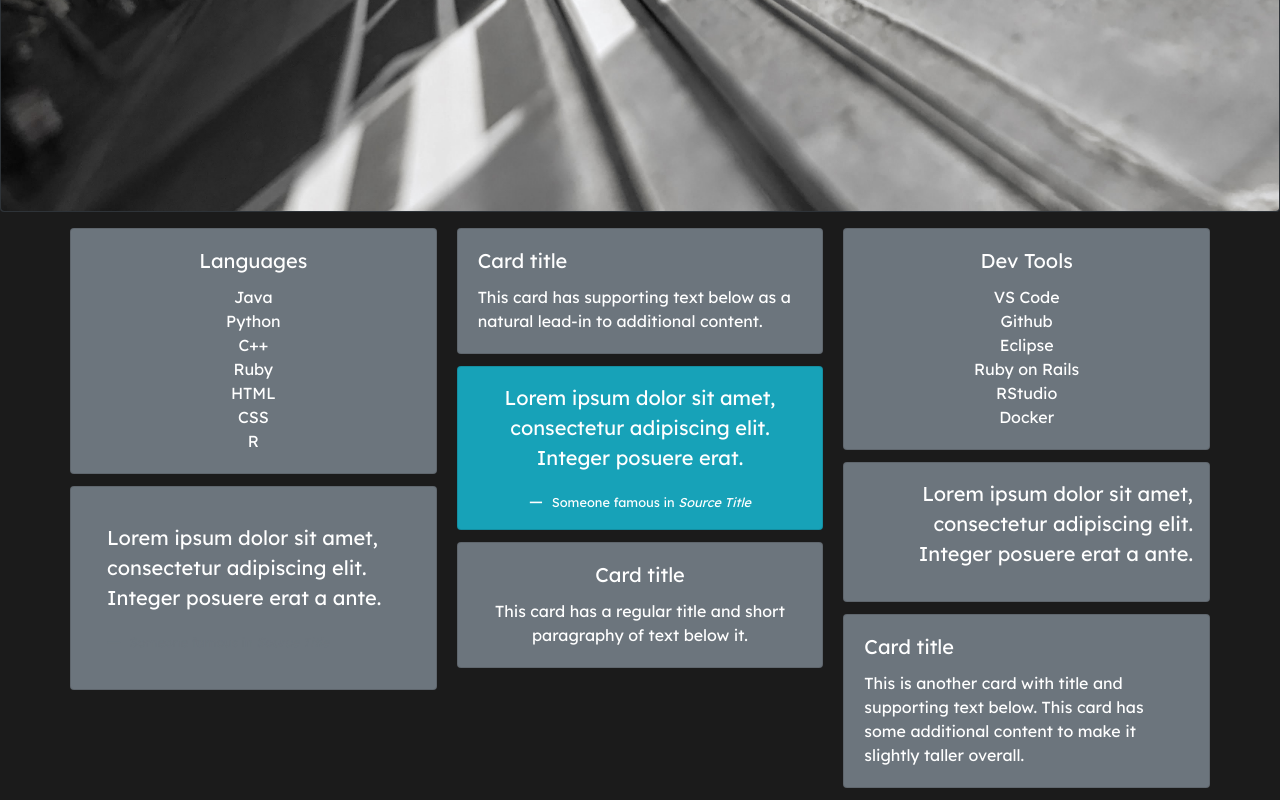
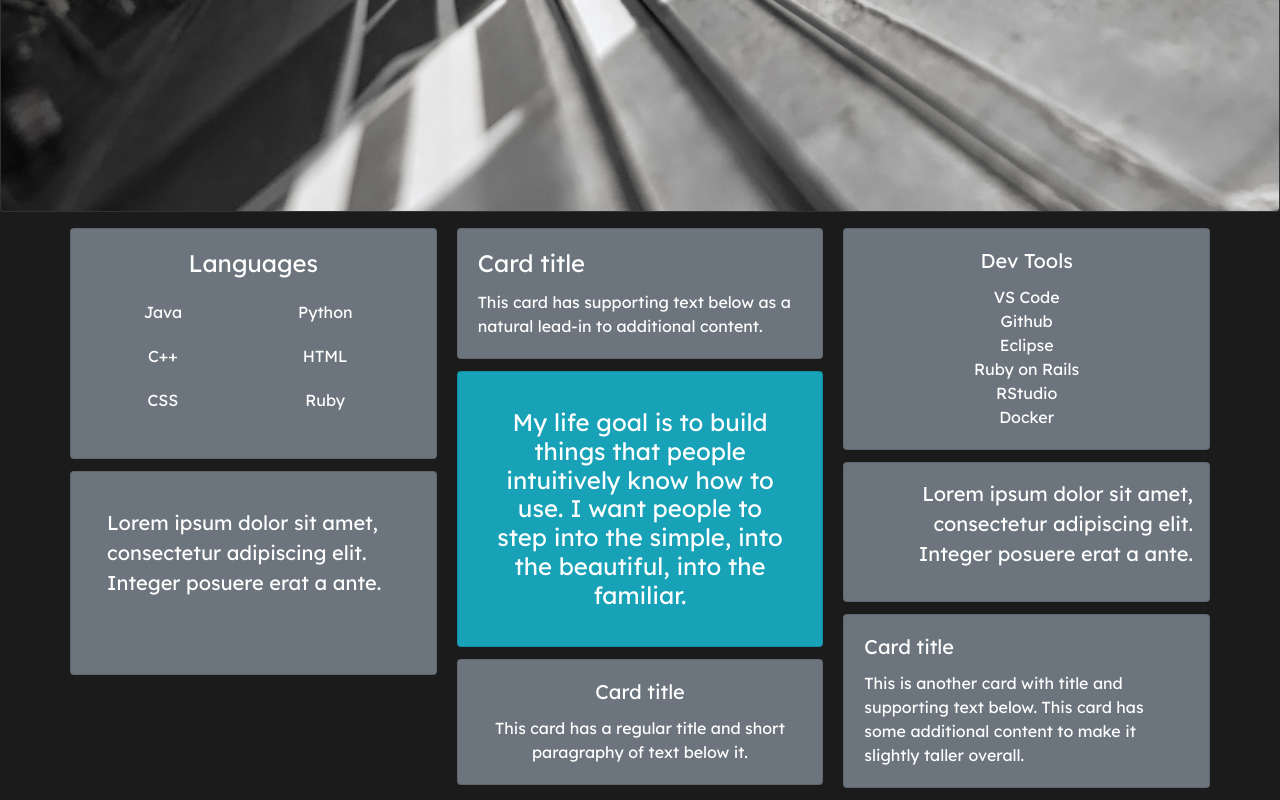
Before and after one commit to kiphenglim/kiphenglim.github.io, a plain HTML site: page index.html in a window 1280 px wide. Shown: the part 565-1365 px from the top of the page. Drawn offline with nearby package versions, Linux system fonts and the light colour scheme.

Commit message:
changed list to table

```diff
--- a/index.html
+++ b/index.html
@@ -62,22 +62,24 @@
       <div class="card-columns">
         <div class="card bg-secondary">
           <div class="card-body text-center">
-            <h5 class="card-title">Languages</h5>
-            <p class="card-text">
-              Java
-              <br>
-              Python
-              <br>
-              C++
-              <br>
-              Ruby
-              <br>
-              HTML
-              <br>
-              CSS
-              <br>
-              R
-            </p>
+            <h4 class="card-title">Languages</h4>
+
+            <table class="table table-borderless text-white">
+              <tbody style="text-align: center;">
+                <tr>
+                  <td>Java</td>
+                  <td>Python</td>
+                </tr>
+                <tr>
+                  <td>C++</td>
+                  <td>HTML</td>
+                </tr>
+                <tr>
+                  <td>CSS</td>
+                  <td>Ruby</td>
+                </tr>
+              </tbody>
+            </table>
           </div>
         </div>
 
@@ -94,20 +96,17 @@
 
         <div class="card bg-secondary">
           <div class="card-body">
-            <h5 class="card-title">Card title</h5>
+            <h4 class="card-title">Card title</h4>
             <p class="card-text">This card has supporting text below as a natural lead-in to additional content.</p>
           </div>
         </div>
 
         <div class="card bg-info text-white text-center p-3">
-          <blockquote class="blockquote mb-0">
-            <p>Lorem ipsum dolor sit amet, consectetur adipiscing elit. Integer posuere erat.</p>
-            <footer class="blockquote-footer text-white">
-              <small>
-                Someone famous in <cite title="Source Title">Source Title</cite>
-              </small>
-            </footer>
-          </blockquote>
+          <div class="card-body text-center">
+            <h4 class="card-text">
+              My life goal is to build things that people intuitively know how to use. I want people to step into the simple, into the beautiful, into the familiar.
+            </h4>
+          </div>
         </div>
 
         <div class="card text-center bg-secondary">
```
